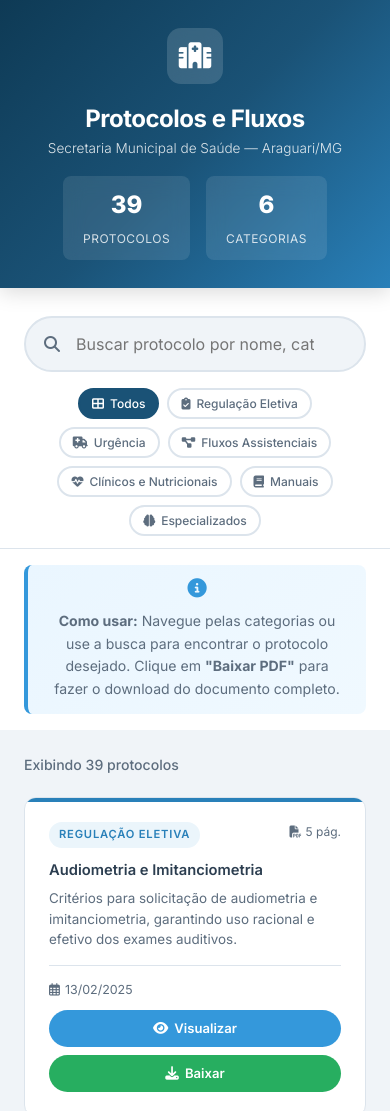
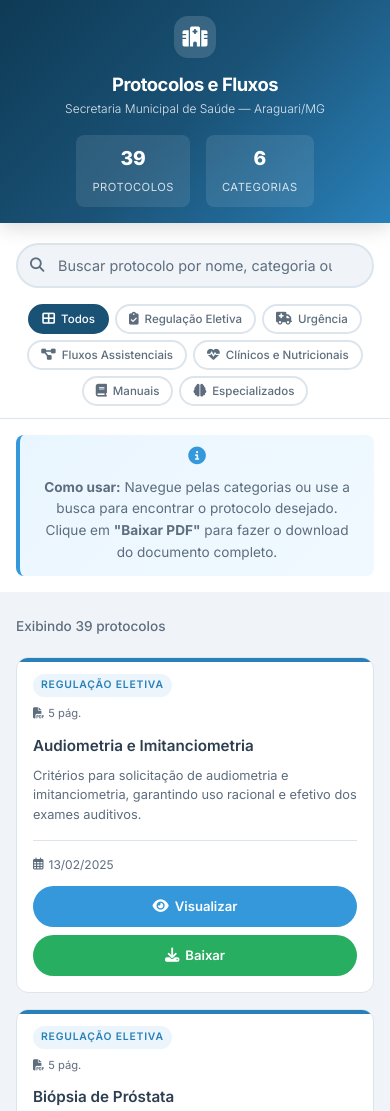
Before and after one commit to apsaraguarimg-a11y/regulacaoimac, a plain HTML site: page index.html in a window 390 px wide. Shown: the top 1111 px of the page. Drawn offline with Linux system fonts and the light colour scheme.

Commit message:
Improve: Melhorar efeitos dos cards e responsividade
✨ Efeitos dos Cards:
- Hover com elevação maior e escala suave
- Animação de barra superior crescente no hover
- Overlay gradiente sutil ao passar o mouse
- Título muda de cor no hover
- Transições suaves com cubic-bezier

🎨 Botões Aprimorados:
- Efeito ripple ao passar o mouse
- Animação de pulso nos ícones
- Sombras mais pronunciadas
- Feedback visual ao clicar

📱 Responsividade Completa:
- Breakpoints: 1024px, 768px, 480px, 360px
- Grid adaptativo para todas as telas
- Botões empilhados em mobile
- Textos e espaçamentos otimizados
- Header compacto em telas pequenas
- Filtros centralizados e responsivos

🚀 Performance:
- Smooth scroll habilitado
- Animações otimizadas
- Overflow-x controlado
- Transições com GPU acceleration

```diff
--- a/sistema/styles.css
+++ b/sistema/styles.css
@@ -3,6 +3,10 @@
     margin: 0;
     padding: 0;
     box-sizing: border-box;
+}
+
+html {
+    scroll-behavior: smooth;
 }
 
 :root {
@@ -32,6 +36,7 @@ body {
     color: var(--text);
     line-height: 1.6;
     min-height: 100vh;
+    overflow-x: hidden;
 }
 
 .container {
@@ -135,7 +140,7 @@ body {
     border-radius: 50px;
     font-size: 1rem;
     font-family: inherit;
-    transition: var(--transition);
+    transition: all 0.3s cubic-bezier(0.4, 0, 0.2, 1);
     background: var(--bg);
 }
 
@@ -144,6 +149,16 @@ body {
     border-color: var(--primary-light);
     background: white;
     box-shadow: 0 0 0 4px rgba(41,128,185,0.1);
+    transform: translateY(-2px);
+}
+
+.search-box input::placeholder {
+    color: var(--text-light);
+    transition: opacity 0.3s ease;
+}
+
+.search-box input:focus::placeholder {
+    opacity: 0.6;
 }
 
 .search-icon {
@@ -255,8 +270,8 @@ body {
 /* ===== PROTOCOLS GRID ===== */
 .protocols-grid {
     display: grid;
-    grid-template-columns: repeat(auto-fill, minmax(340px, 1fr));
-    gap: 20px;
+    grid-template-columns: repeat(auto-fill, minmax(320px, 1fr));
+    gap: 24px;
 }
 
 /* ===== PROTOCOL CARD ===== */
@@ -265,11 +280,12 @@ body {
     border-radius: var(--radius);
     border: 1px solid var(--border);
     padding: 24px;
-    transition: var(--transition);
+    transition: all 0.4s cubic-bezier(0.4, 0, 0.2, 1);
     display: flex;
     flex-direction: column;
     position: relative;
     overflow: hidden;
+    cursor: pointer;
 }
 
 .protocol-card::before {
@@ -280,6 +296,20 @@ body {
     right: 0;
     height: 4px;
     border-radius: var(--radius) var(--radius) 0 0;
+    transition: height 0.3s ease;
+}
+
+.protocol-card::after {
+    content: '';
+    position: absolute;
+    top: 0;
+    left: 0;
+    right: 0;
+    bottom: 0;
+    background: linear-gradient(135deg, rgba(255,255,255,0.1) 0%, rgba(255,255,255,0) 100%);
+    opacity: 0;
+    transition: opacity 0.3s ease;
+    pointer-events: none;
 }
 
 .protocol-card[data-category="regulacao-eletiva"]::before { background: var(--primary-light); }
@@ -290,9 +320,21 @@ body {
 .protocol-card[data-category="especializado"]::before { background: #e67e22; }
 
 .protocol-card:hover {
-    transform: translateY(-3px);
-    box-shadow: var(--shadow-hover);
+    transform: translateY(-8px) scale(1.02);
+    box-shadow: 0 12px 40px rgba(0,0,0,0.15);
     border-color: transparent;
+}
+
+.protocol-card:hover::before {
+    height: 6px;
+}
+
+.protocol-card:hover::after {
+    opacity: 1;
+}
+
+.protocol-card:active {
+    transform: translateY(-6px) scale(1.01);
 }
 
 .card-header {
@@ -328,12 +370,17 @@ body {
 }
 
 .card-title {
-    font-size: 1rem;
+    font-size: 1.05rem;
     font-weight: 600;
     color: var(--text);
-    margin-bottom: 8px;
+    margin-bottom: 10px;
     line-height: 1.4;
     flex-grow: 1;
+    transition: color 0.3s ease;
+}
+
+.protocol-card:hover .card-title {
+    color: var(--primary);
 }
 
 .card-description {
@@ -372,54 +419,106 @@ body {
     display: inline-flex;
     align-items: center;
     gap: 6px;
-    padding: 8px 16px;
+    padding: 10px 18px;
     background: var(--info);
     color: white;
     border: none;
     border-radius: 50px;
-    font-size: 0.82rem;
+    font-size: 0.85rem;
     font-weight: 600;
     cursor: pointer;
-    transition: var(--transition);
+    transition: all 0.3s cubic-bezier(0.4, 0, 0.2, 1);
     text-decoration: none;
     font-family: inherit;
+    position: relative;
+    overflow: hidden;
+}
+
+.view-btn::before {
+    content: '';
+    position: absolute;
+    top: 50%;
+    left: 50%;
+    width: 0;
+    height: 0;
+    border-radius: 50%;
+    background: rgba(255,255,255,0.3);
+    transform: translate(-50%, -50%);
+    transition: width 0.6s, height 0.6s;
+}
+
+.view-btn:hover::before {
+    width: 300px;
+    height: 300px;
 }
 
 .view-btn:hover {
     background: #2980b9;
-    transform: scale(1.05);
-    box-shadow: 0 4px 12px rgba(52,152,219,0.3);
+    transform: translateY(-2px);
+    box-shadow: 0 6px 20px rgba(52,152,219,0.4);
+}
+
+.view-btn:active {
+    transform: translateY(0);
 }
 
 .view-btn i {
-    font-size: 0.85rem;
+    font-size: 0.9rem;
+    position: relative;
+    z-index: 1;
 }
 
 .download-btn {
     display: inline-flex;
     align-items: center;
     gap: 6px;
-    padding: 8px 16px;
+    padding: 10px 18px;
     background: var(--accent);
     color: white;
     border: none;
     border-radius: 50px;
-    font-size: 0.82rem;
+    font-size: 0.85rem;
     font-weight: 600;
     cursor: pointer;
-    transition: var(--transition);
+    transition: all 0.3s cubic-bezier(0.4, 0, 0.2, 1);
     text-decoration: none;
     font-family: inherit;
+    position: relative;
+    overflow: hidden;
+}
+
+.download-btn::before {
+    content: '';
+    position: absolute;
+    top: 50%;
+    left: 50%;
+    width: 0;
+    height: 0;
+    border-radius: 50%;
+    background: rgba(255,255,255,0.3);
+    transform: translate(-50%, -50%);
+    transition: width 0.6s, height 0.6s;
+}
+
+.download-btn:hover::before {
+    width: 300px;
+    height: 300px;
 }
 
 .download-btn:hover {
     background: var(--accent-hover);
-    transform: scale(1.05);
-    box-shadow: 0 4px 12px rgba(39,174,96,0.3);
+    transform: translateY(-2px);
+    box-shadow: 0 6px 20px rgba(39,174,96,0.4);
+}
+
+.download-btn:active {
+    transform: translateY(0);
 }
 
 .download-btn i {
-    font-size: 0.85rem;
+    font-size: 0.9rem;
+    position: relative;
+    z-index: 1;
 }
 
 /* ===== NO RESULTS ===== */
@@ -477,7 +576,7 @@ body {
 @keyframes fadeInUp {
     from {
         opacity: 0;
-        transform: translateY(20px);
+        transform: translateY(30px);
     }
     to {
         opacity: 1;
@@ -485,12 +584,57 @@ body {
     }
 }
 
+@keyframes slideIn {
+    from {
+        opacity: 0;
+        transform: translateX(-20px);
+    }
+    to {
+        opacity: 1;
+        transform: translateX(0);
+    }
+}
+
+@keyframes pulse {
+    0%, 100% {
+        transform: scale(1);
+    }
+    50% {
+        transform: scale(1.05);
+    }
+}
+
 .protocol-card {
-    animation: fadeInUp 0.4s ease forwards;
+    animation: fadeInUp 0.5s ease forwards;
+    animation-fill-mode: both;
+}
+
+.filter-btn {
+    animation: slideIn 0.3s ease forwards;
+}
+
+.view-btn:hover i,
+.download-btn:hover i {
+    animation: pulse 0.6s ease infinite;
 }
 
 /* ===== RESPONSIVE ===== */
+@media (max-width: 1024px) {
+    .protocols-grid {
+        grid-template-columns: repeat(auto-fill, minmax(280px, 1fr));
+        gap: 20px;
+    }
+}
+
 @media (max-width: 768px) {
+    .container {
+        padding: 0 16px;
+    }
+
+    .header {
+        padding: 20px 0;
+    }
+
     .header-content {
         flex-direction: column;
         gap: 16px;
@@ -499,23 +643,69 @@ body {
 
     .logo-section {
         flex-direction: column;
+        gap: 12px;
+    }
+
+    .logo-icon {
+        width: 48px;
+        height: 48px;
+        font-size: 22px;
+    }
+
+    .logo-text h1 {
+        font-size: 1.3rem;
+    }
+
+    .logo-text p {
+        font-size: 0.8rem;
     }
 
     .header-stats {
         gap: 16px;
+        width: 100%;
+        justify-content: center;
+    }
+
+    .stat-item {
+        padding: 8px 16px;
+    }
+
+    .stat-number {
+        font-size: 1.3rem;
+    }
+
+    .search-section {
+        padding: 20px 0 12px;
+    }
+
+    .search-box input {
+        padding: 14px 45px 14px 45px;
+        font-size: 0.95rem;
     }
 
     .protocols-grid {
         grid-template-columns: 1fr;
+        gap: 16px;
+    }
+
+    .protocol-card {
+        padding: 20px;
     }
 
     .filters {
         justify-content: center;
+        gap: 6px;
+    }
+
+    .filter-btn {
+        font-size: 0.78rem;
+        padding: 7px 14px;
     }
 
     .footer-content {
         flex-direction: column;
         text-align: center;
+        gap: 20px;
     }
 
     .footer-note {
@@ -525,40 +715,174 @@ body {
     .info-content {
         flex-direction: column;
         text-align: center;
+        padding: 12px 16px;
+    }
+
+    .info-content i {
+        font-size: 1.1rem;
+    }
+
+    .info-content p {
+        font-size: 0.85rem;
     }
 
     .card-meta {
         flex-direction: column;
         align-items: flex-start;
+        gap: 12px;
     }
 
     .card-actions {
         width: 100%;
+        gap: 10px;
     }
 
     .view-btn,
     .download-btn {
         flex: 1;
         justify-content: center;
+        padding: 10px 16px;
     }
 }
 
 @media (max-width: 480px) {
+    .header {
+        padding: 16px 0;
+    }
+
+    .logo-icon {
+        width: 42px;
+        height: 42px;
+        font-size: 20px;
+    }
+
+    .logo-text h1 {
+        font-size: 1.15rem;
+    }
+
+    .logo-text p {
+        font-size: 0.75rem;
+    }
+
+    .stat-number {
+        font-size: 1.2rem;
+    }
+
+    .stat-label {
+        font-size: 0.7rem;
+    }
+
+    .search-box input {
+        padding: 12px 40px 12px 40px;
+        font-size: 0.9rem;
+    }
+
+    .search-icon {
+        left: 14px;
+        font-size: 0.9rem;
+    }
+
+    .clear-btn {
+        right: 12px;
+    }
+
     .filter-btn {
-        font-size: 0.75rem;
+        font-size: 0.72rem;
         padding: 6px 12px;
     }
 
+    .filter-btn i {
+        font-size: 0.8rem;
+    }
+
+    .protocol-card {
+        padding: 16px;
+    }
+
+    .card-header {
+        flex-direction: column;
+        align-items: flex-start;
+        gap: 8px;
+    }
+
+    .card-category {
+        font-size: 0.65rem;
+        padding: 3px 8px;
+    }
+
+    .card-pages {
+        font-size: 0.7rem;
+    }
+
     .card-title {
-        font-size: 0.92rem;
+        font-size: 0.95rem;
+    }
+
+    .card-description {
+        font-size: 0.8rem;
+    }
+
+    .card-date {
+        font-size: 0.75rem;
     }
 
     .card-actions {
         flex-direction: column;
+        gap: 8px;
     }
 
     .view-btn,
     .download-btn {
         width: 100%;
+        padding: 10px 14px;
+        font-size: 0.82rem;
+    }
+
+    .footer {
+        padding: 24px 0;
+    }
+
+    .footer-info p {
+        font-size: 0.8rem;
+    }
+
+    .footer-note p {
+        font-size: 0.75rem;
+    }
+
+    .results-info {
+        font-size: 0.85rem;
+    }
+
+    .no-results i {
+        font-size: 2.5rem;
+    }
+
+    .no-results h3 {
+        font-size: 1.1rem;
+    }
+
+    .no-results p {
+        font-size: 0.85rem;
     }
 }
+
+@media (max-width: 360px) {
+    .container {
+        padding: 0 12px;
+    }
+
+    .protocol-card {
+        padding: 14px;
+    }
+
+    .card-title {
+        font-size: 0.9rem;
+    }
+
+    .view-btn,
+    .download-btn {
+        font-size: 0.78rem;
+        padding: 9px 12px;
+    }
+}
```
